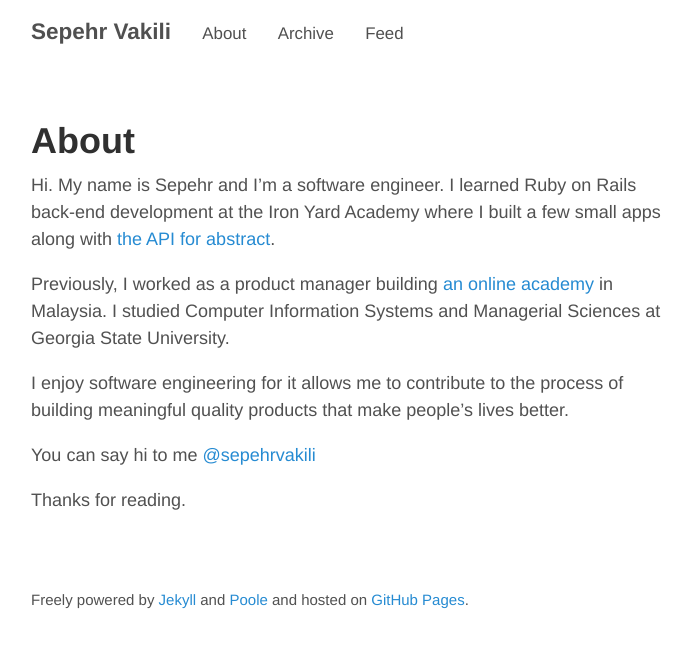
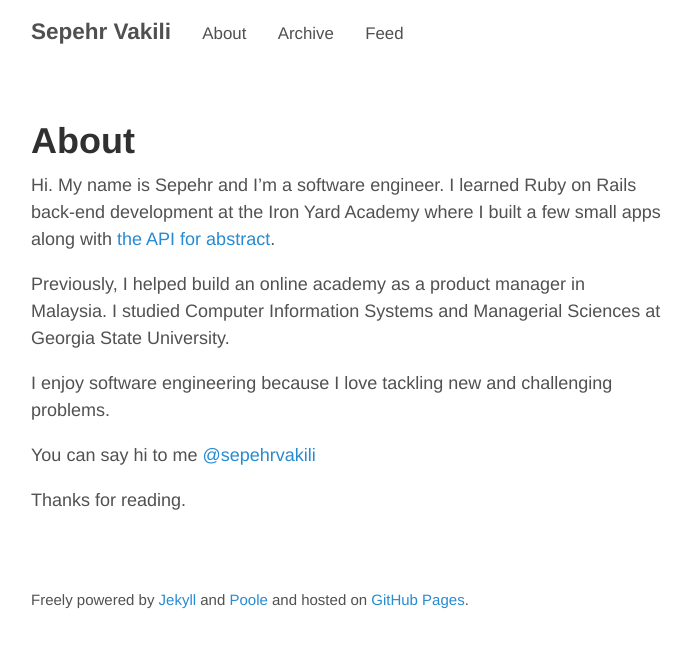
Before and after one commit to heysep/sepehr.github.io, a Jekyll site: the page built from about.md, in a window 1280 px wide. Shown: the top 648 px of the page, without its empty margins (294-985 px from the left). Built offline with Jekyll 4.4.1, drawn with Linux system fonts in a browser that asks for light colours.

Commit message:
Update bio

```diff
--- a/about.md
+++ b/about.md
@@ -5,9 +5,9 @@
 
 Hi. My name is Sepehr and I'm a software engineer. I learned Ruby on Rails back-end development at the Iron Yard Academy where I built a few small apps along with [the API for abstract](https://github.com/sepehrvakili/abstract-be).
 
-Previously, I worked as a product manager building [an online academy](http://mindvalleyacademy.com) in Malaysia. I studied Computer Information Systems and Managerial Sciences at Georgia State University.
+Previously, I helped build an online academy as a product manager in Malaysia. I studied Computer Information Systems and Managerial Sciences at Georgia State University.
 
-I enjoy software engineering for it allows me to contribute to the process of building meaningful quality products that make people's lives better.
+I enjoy software engineering because I love tackling new and challenging problems.
 
 You can say hi to me [@sepehrvakili](https://twitter.com/sepehrvakili)
 
```
